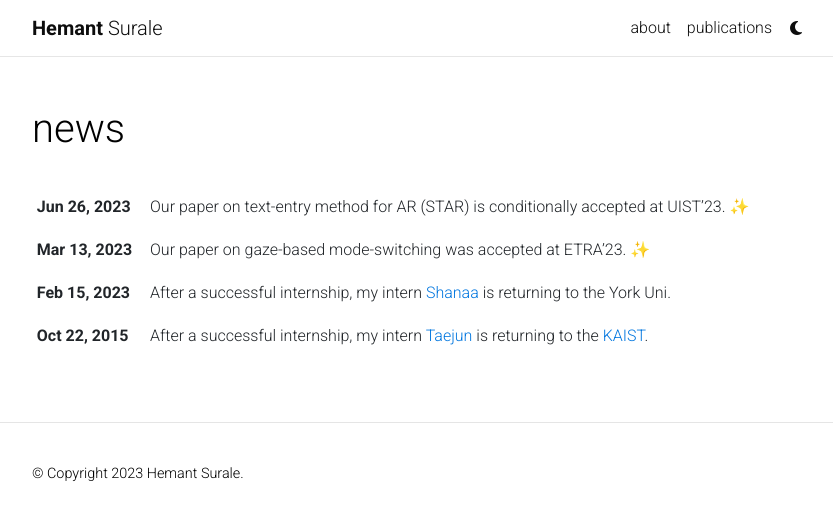
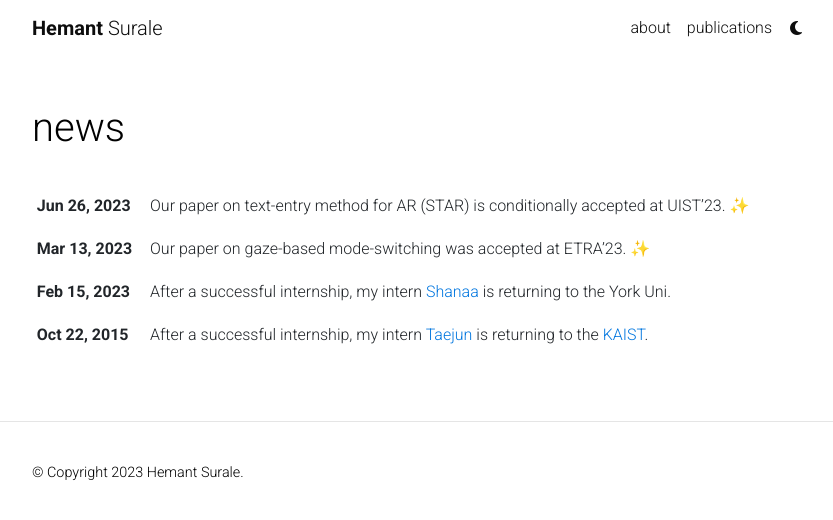
Before and after one commit to hemantsurale/hemantsurale.github.io, a Jekyll site: the page built from news.html, in a window 1280 px wide. Shown: the top 520 px of the page, without its empty margins (223-1056 px from the left). Built offline with Jekyll 4.4.1, drawn with Linux system fonts in a browser that asks for light colours; emoji names are drawn with the system emoji font; comment, search, counter and statistics services are not loaded; a style sheet for code colours, icons or effects is not loaded.

Commit message:
Updated visuals

```diff
--- a/_config.yml
+++ b/_config.yml
@@ -366,7 +366,7 @@
 enable_project_categories:  true   # enables categorization of projects into
                                    # multiple categories
 enable_medium_zoom:         true   # enables image zoom feature (as on medium.com)
-enable_progressbar:         true   # enables a horizontal progress bar linked to the vertical scroll position
+enable_progressbar:         false   # enables a horizontal progress bar linked to the vertical scroll position
 
 # -----------------------------------------------------------------------------
 # Library versions
--- a/_layouts/about.html
+++ b/_layouts/about.html
@@ -13,7 +13,7 @@
 
         <article>
           {% if page.profile -%}
-          <div class="profile float-{%- if page.profile.align == 'left' -%}left{%- else -%}right{%- endif -%}">
+          <div class="profile float-{%- if page.profile.align == 'left' -%}left{%- else -%}right{%- endif -%}" style="padding-top: 1rem; margin-bottom: 4rem; width: 40%;">
             {%- if page.profile.image %}
               {%- assign profile_image_path = page.profile.image | prepend: 'assets/img/' -%}
 
--- a/_sass/_base.scss
+++ b/_sass/_base.scss
@@ -168,7 +168,7 @@
 
 .navbar {
   box-shadow: none;
-  border-bottom: 1px solid var(--global-divider-color);
+  // border-bottom: 1px solid var(--global-divider-color);
   background-color: var(--global-bg-color);
   opacity: 0.95;
 }
--- a/assets/js/mycustom.js
+++ b/assets/js/mycustom.js
@@ -1,9 +1,10 @@
 $(document).ready(function () {
 
-    var theme = "light";
+    var theme = "dark";
     const userPref = window.matchMedia;
     if (userPref && userPref("(prefers-color-scheme: dark)").matches) {
-      theme = "dark";
+        theme = "light";
+        console.log("Dark mode activated.");
     }
 
     if (theme == "dark") {
```
Also changed, not shown: _pages/about.md (+2 -2 lines).
